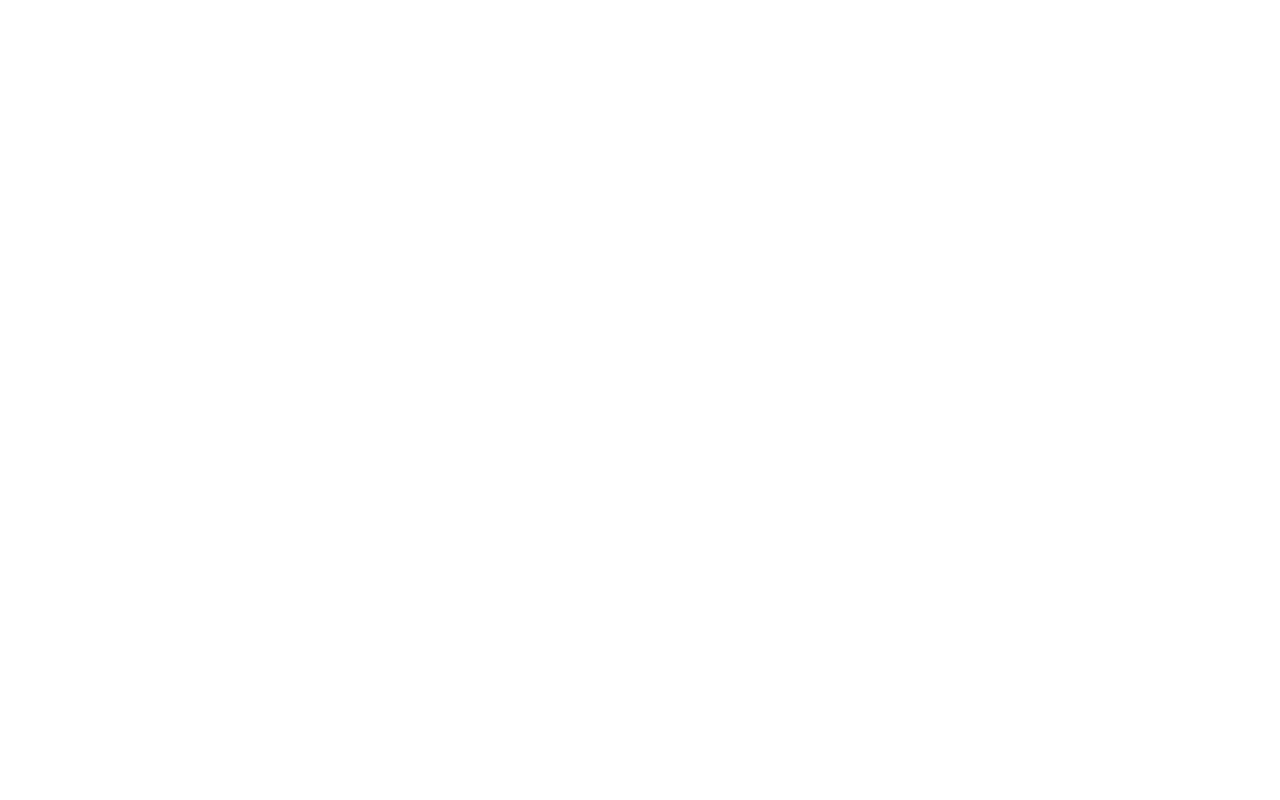
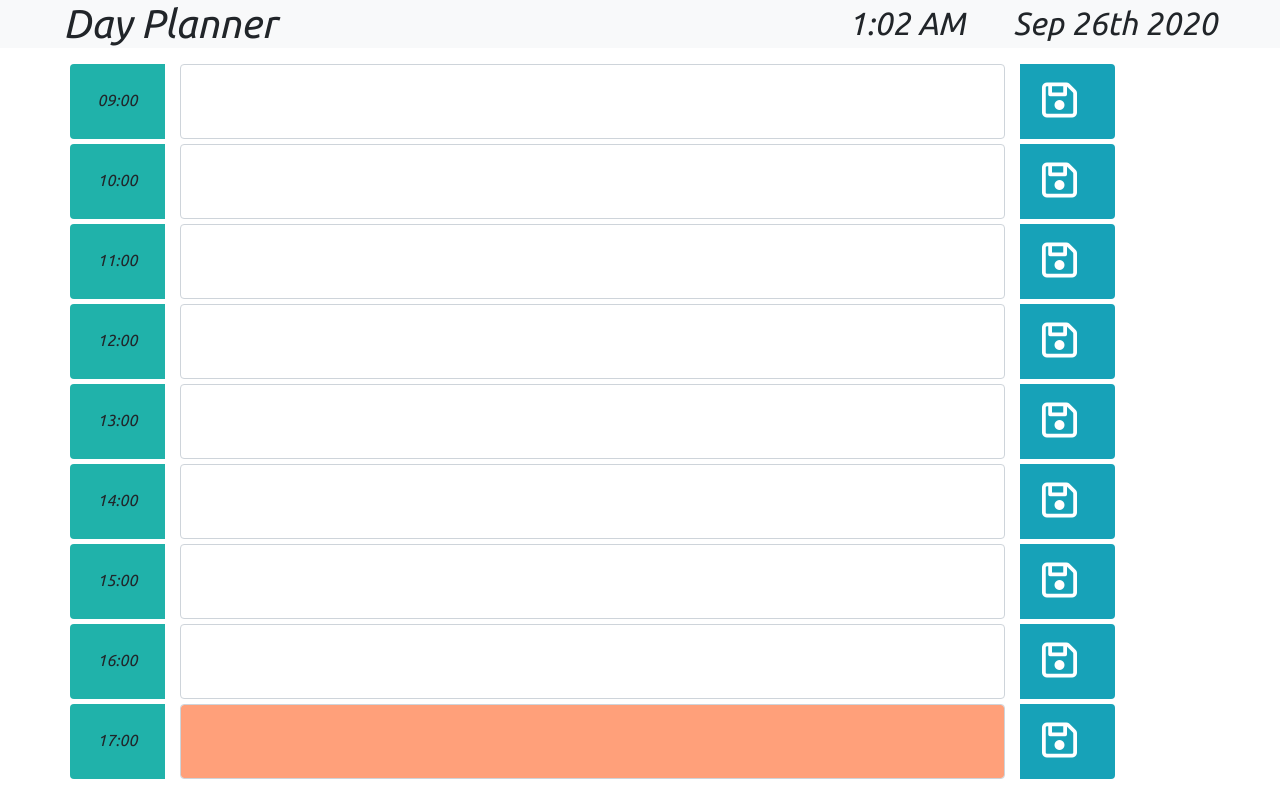
Before and after one commit to Halvosaurus34/Day-Planner, a plain HTML site: page index.html in a window 1280 px wide. Drawn offline with nearby package versions, Linux system fonts and the light colour scheme.

Commit message:
added js and html elements, added background image

```diff
--- a/assets/script.js
+++ b/assets/script.js
@@ -0,0 +1,161 @@
+//setting time and date
+$('#top-date').text(moment().format("MMM Do YYYY"))
+$('#top-time').text(moment().format('LT'))
+
+//reloading time and date every second
+setInterval(function( ){
+$('#top-date').text(moment().format("MMM Do YYYY"))
+$('#top-time').text(moment().format('LT'))
+}, 1000)
+
+//setting values to local storage
+$('#text1').val(localStorage.text1)
+$('#text2').val(localStorage.text2)
+$('#text3').val(localStorage.text3)
+$('#text4').val(localStorage.text4)
+$('#text5').val(localStorage.text5)
+$('#text6').val(localStorage.text6)
+$('#text7').val(localStorage.text7)
+$('#text8').val(localStorage.text8)
+$('#text9').val(localStorage.text9)
+
+//saving input values
+$('#save1').on('click', function(){
+    localStorage.text1 = $('#text1').val()
+})
+
+$('#save2').on('click', function(){
+    localStorage.text2 = $('#text2').val()
+})
+
+$('#save3').on('click', function(){
+    localStorage.text3 = $('#text3').val()
+})
+
+$('#save4').on('click', function(){
+    localStorage.text4 = $('#text4').val()
+})
+
+$('#save5').on('click', function(){
+    localStorage.text5 = $('#text5').val()
+})
+
+$('#save6').on('click', function(){
+    localStorage.text6 = $('#text6').val()
+})
+
+$('#save7').on('click', function(){
+    localStorage.text7 = $('#text7').val()
+})
+
+$('#save8').on('click', function(){
+    localStorage.text8 = $('#text8').val()
+})
+
+$('#save9').on('click', function(){
+    localStorage.text9 = $('#text9').val()
+})
+
+if (moment().hour() == 9 ) {
+    $('#text1').attr('style', 'background-color: lightgreen;')
+}
+
+if (moment().hour() > 9 ) {
+    $('#text1').attr('style', 'background-color: lightgrey;')
+}
+
+if (moment().hour() == 10 ) {
+    $('#text2').attr('style', 'background-color: lightgreen;')
+}
+
+if (moment().hour() > 10 ) {
+    $('#text2').attr('style', 'background-color: lightgrey;')
+}
+
+if (moment().hour() < 10 ) {
+    $('#text2').attr('style', 'background-color: lightpurple;')
+}
+
+if (moment().hour() == 11 ) {
+    $('#text3').attr('style', 'background-color: lightgreen;')
+}
+
+if (moment().hour() > 11 ) {
+    $('#text3').attr('style', 'background-color: lightgrey;')
+}
+
+if (moment().hour() < 11 ) {
+    $('#text3').attr('style', 'background-color: lightpurple;')
+}
+
+if (moment().hour() == 12 ) {
+    $('#text4').attr('style', 'background-color: lightgreen;')
+}
+
+if (moment().hour() > 12 ) {
+    $('#text4').attr('style', 'background-color: lightgrey;')
+}
+
+if (moment().hour() < 12 ) {
+    $('#text4').attr('style', 'background-color: lightpurple;')
+}
+
+if (moment().hour() == 13 ) {
+    $('#text5').attr('style', 'background-color: lightgreen;')
+}
+
+if (moment().hour() > 13 ) {
+    $('#text5').attr('style', 'background-color: lightgrey;')
+}
+
+if (moment().hour() < 13 ) {
+    $('#text5').attr('style', 'background-color: lightpurple;')
+}
+
+if (moment().hour() == 14 ) {
+    $('#text6').attr('style', 'background-color: lightgreen;')
+}
+
+if (moment().hour() > 14 ) {
+    $('#text6').attr('style', 'background-color: lightgrey;')
+}
+
+if (moment().hour() < 14 ) {
+    $('#text6').attr('style', 'background-color: lightpurple;')
+}
+
+if (moment().hour() == 15 ) {
+    $('#text7').attr('style', 'background-color: lightgreen;')
+}
+
+if (moment().hour() > 15 ) {
+    $('#text7').attr('style', 'background-color: lightgrey;')
+}
+
+if (moment().hour() < 15 ) {
+    $('#text7').attr('style', 'background-color: lightpurple;')
+}
+
+if (moment().hour() == 16 ) {
+    $('#text8').attr('style', 'background-color: lightgreen;')
+}
+
+if (moment().hour() > 16 ) {
+    $('#text8').attr('style', 'background-color: lightgrey;')
+}
+
+if (moment().hour() < 16 ) {
+    $('#text8').attr('style', 'background-color: lightpurple;')
+}
+
+if (moment().hour() == 17 ) {
+    $('#text9').attr('style', 'background-color: lightgreen;')
+}
+
+if (moment().hour() > 17 ) {
+    $('#text9').attr('style', 'background-color: lightgrey;')
+}
+
+if (moment().hour() < 17 ) {
+    $('#text9').attr('style', 'background-color: lightsalmon;')
+}
--- a/assets/style.css
+++ b/assets/style.css
@@ -0,0 +1,32 @@
+body {
+    font-family: 'Ubuntu', sans-serif;
+    height:100%;
+    width: 100%;
+}
+
+.container-fluid {
+    font-family: 'Ubuntu', sans-serif;
+}
+
+#top-date {
+    float: right;
+}
+
+.rows {
+    height:75px;
+    margin-bottom: 5px;;
+    text-align: center;
+
+}
+
+.col1 {
+    background-color: lightseagreen;
+    font-family: 'Ubuntu', sans-serif;
+    padding: 0;
+}
+
+.col2 {
+    height:75px;
+    font-size: 20px;
+
+}
--- a/index.html
+++ b/index.html
@@ -4,9 +4,141 @@
     <meta charset="UTF-8">
     <meta name="viewport" content="width=device-width, initial-scale=1.0">
     <script src="https://rawgit.com/moment/moment/2.2.1/min/moment.min.js"></script>
+    <script src="https://cdnjs.cloudflare.com/ajax/libs/jquery/3.2.1/jquery.min.js"></script>
+    <link href="https://fonts.googleapis.com/css2?family=Ubuntu:ital@1&display=swap" rel="stylesheet">
+    <link rel="stylesheet" href="https://stackpath.bootstrapcdn.com/bootstrap/4.4.1/css/bootstrap.min.css" integrity="sha384-Vkoo8x4CGsO3+Hhxv8T/Q5PaXtkKtu6ug5TOeNV6gBiFeWPGFN9MuhOf23Q9Ifjh" crossorigin="anonymous">
+    <script src="https://kit.fontawesome.com/09df56e628.js" crossorigin="anonymous"></script>
+    <link rel="stylesheet" href="assets/style.css">
     <title>Day Planner</title>
 </head>
 <body>
+    <nav class="bg-light container-fluid">
+        <span class="mb-0 ml-5 h1">Day Planner</span>
+        <span class="mb-0 h2 mr-5 mt-1 float-right" id="top-date"></span>
+        <span class="mb-0 mr-5 h2 mt-1 float-right" id="top-time"></span>
+
+    </nav>
+
+    <div class="container">
+        <div class="row rows mt-3">
+            <div class="col-1 col1  rounded-left pt-4" id="time1">
+                09:00
+            </div>
+
+            <div class=" col-9">
+                <input type="text" class="form-control col2 text-left pt-3" id="text1">
+            </div>
+
+            <div class="col-1 col3 bg-info rounded-right">
+                <i class="far fa-save text-white h1 pr-3 pt-3" id="save1"></i>
+            </div>
+        </div>
+        <div class="row rows">
+            <div class="col-1 col1 rounded-left pt-4" id="time2">
+                10:00
+            </div>
+
+            <div class=" col-9">
+                <input type="text" class="form-control col2 text-left pt-3" id="text2">
+            </div>
+
+            <div class="col-1 col3 bg-info rounded-right">
+                <i class="far fa-save text-white h1 pr-3 pt-3" id="save2"></i>
+            </div>
+        </div>
+        <div class="row rows">
+            <div class="col-1 col1 rounded-left pt-4" id="time3">
+                11:00
+            </div>
+
+            <div class=" col-9">
+                <input type="text" class="form-control col2 text-left pt-3" id="text3">
+            </div>
+
+            <div class="col-1 col3 bg-info rounded-right">
+                <i class="far fa-save text-white h1 pr-3 pt-3" id="save3"></i>
+            </div>
+        </div>
+        <div class="row rows">
+            <div class="col-1 col1 rounded-left pt-4" id="time4">
+                12:00
+            </div>
+
+            <div class=" col-9">
+                <input type="text" class="form-control col2 text-left pt-3" id="text4">
+            </div>
+
+            <div class="col-1 col3 bg-info rounded-right">
+                <i class="far fa-save text-white h1 pr-3 pt-3" id="save4"></i>
+            </div>
+        </div>
+        <div class="row rows">
+            <div class="col-1 col1 rounded-left pt-4" id="time5">
+                13:00
+            </div>
+
+            <div class=" col-9">
+                <input type="text" class="form-control col2 text-left pt-3" id="text5">
+            </div>
+
+            <div class="col-1 col3 bg-info rounded-right">
+                <i class="far fa-save text-white h1 pr-3 pt-3" id="save5"></i>
+            </div>
+        </div>
+        <div class="row rows">
+            <div class="col-1 col1 rounded-left pt-4" id="time6">
+                14:00
+            </div>
+
+            <div class=" col-9">
+                <input type="text" class="form-control col2 text-left pt-3" id="text6">
+            </div>
+
+            <div class="col-1 col3 bg-info rounded-right">
+                <i class="far fa-save text-white h1 pr-3 pt-3" id="save6"></i>
+            </div>
+        </div>
+        <div class="row rows">
+            <div class="col-1 col1 rounded-left pt-4" id="time7">
+                15:00
+            </div>
+
+            <div class=" col-9">
+                <input type="text" class="form-control col2 text-left pt-3" id="text7">
+            </div>
+
+            <div class="col-1 col3 bg-info rounded-right">
+                <i class="far fa-save text-white h1 pr-3 pt-3" id="save7"></i>
+            </div>
+        </div>
+        <div class="row rows">
+            <div class="col-1 col1 rounded-left pt-4" id="time8">
+                16:00
+            </div>
+
+            <div class=" col-9">
+                <input type="text" class="form-control col2 text-left pt-3" id="text8">
+            </div>
+
+            <div class="col-1 col3 bg-info rounded-right">
+                <i class="far fa-save text-white h1 pr-3 pt-3" id="save8"></i>
+            </div>
+        </div>
+        <div class="row rows">
+            <div class="col-1 col1 rounded-left pt-4" id="time9">
+                17:00
+            </div>
+
+            <div class=" col-9">
+                <input type="text" class="form-control col2 text-left pt-3" id="text9">
+            </div>
+
+            <div class="col-1 col3 bg-info rounded-right">
+                <i class="far fa-save text-white h1 pr-3 pt-3" id="save9"></i>
+            </div>
+        </div>
+
+    </div>
     <script src="assets/script.js"></script>
 </body>
 </html>
```
Also changed, not shown: assets/wallpaper.jpg (added), assets/wallpaper.png (added).
